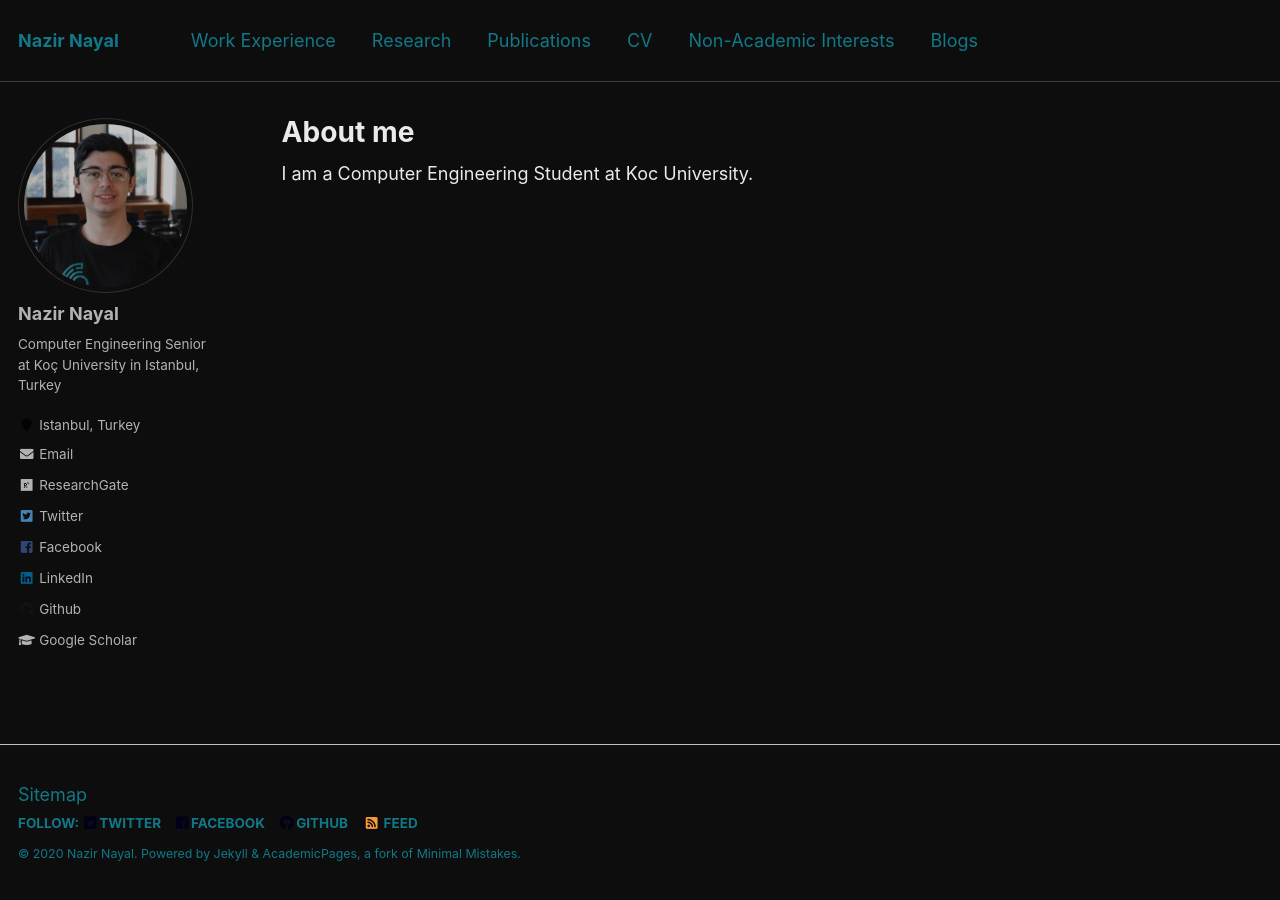
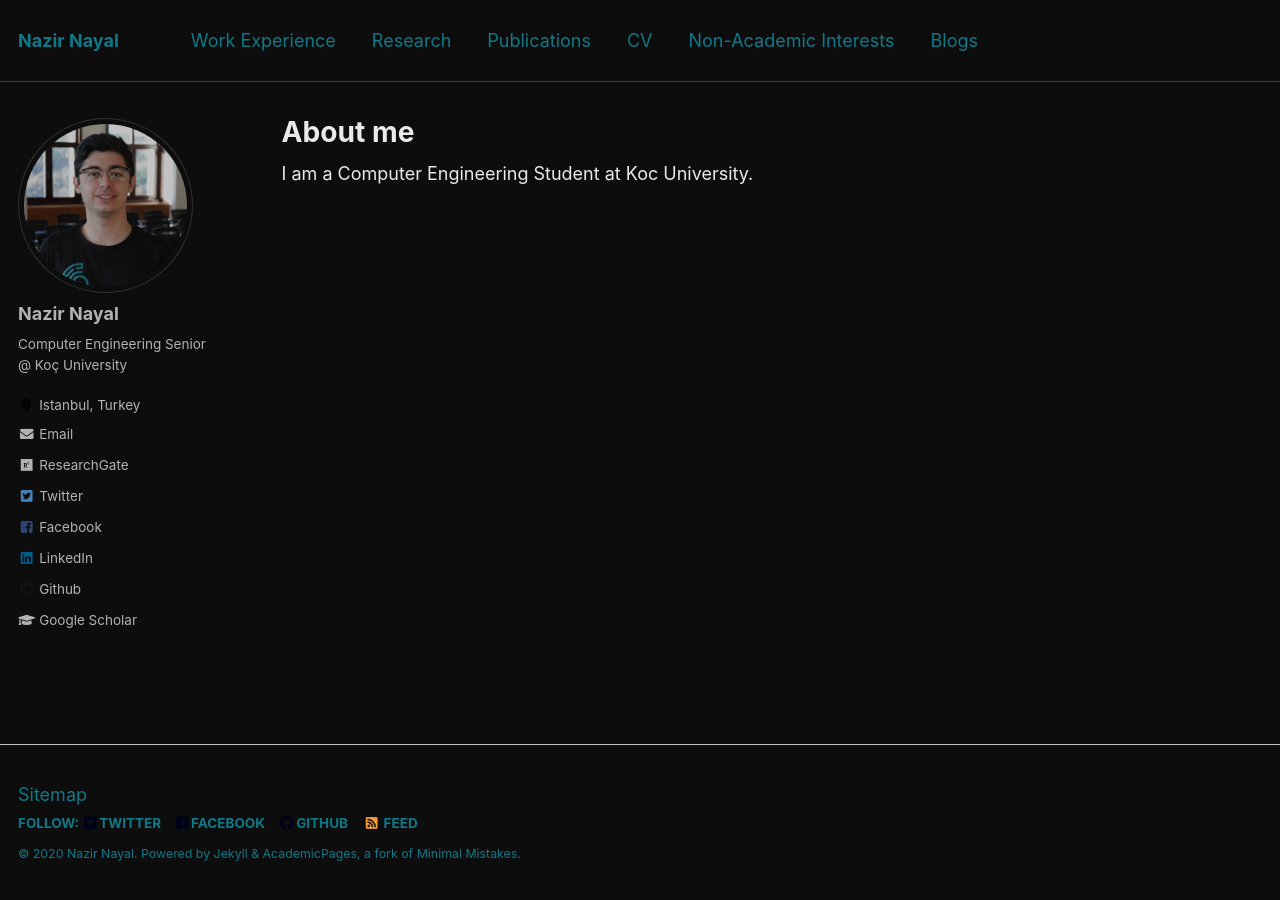
Before and after one commit to NazirNayal8/nazirnayal.github.io, a Jekyll site: the page built from _pages/about.md, in a window 1280 px wide. Built offline with Jekyll 4.4.1, drawn with Linux system fonts in a browser that asks for light colours.

Commit message:
update bio

```diff
--- a/_config.yml
+++ b/_config.yml
@@ -82,7 +82,7 @@ analytics:
 author:
   name             : "Nazir Nayal"
   avatar           : "profile.jpg"
-  bio              : "Computer Engineering Senior at Koç University in Istanbul, Turkey"
+  bio              : "Computer Engineering Senior @ Koç University"
   location         : "Istanbul, Turkey"
   employer         :
   pubmed           :
```
